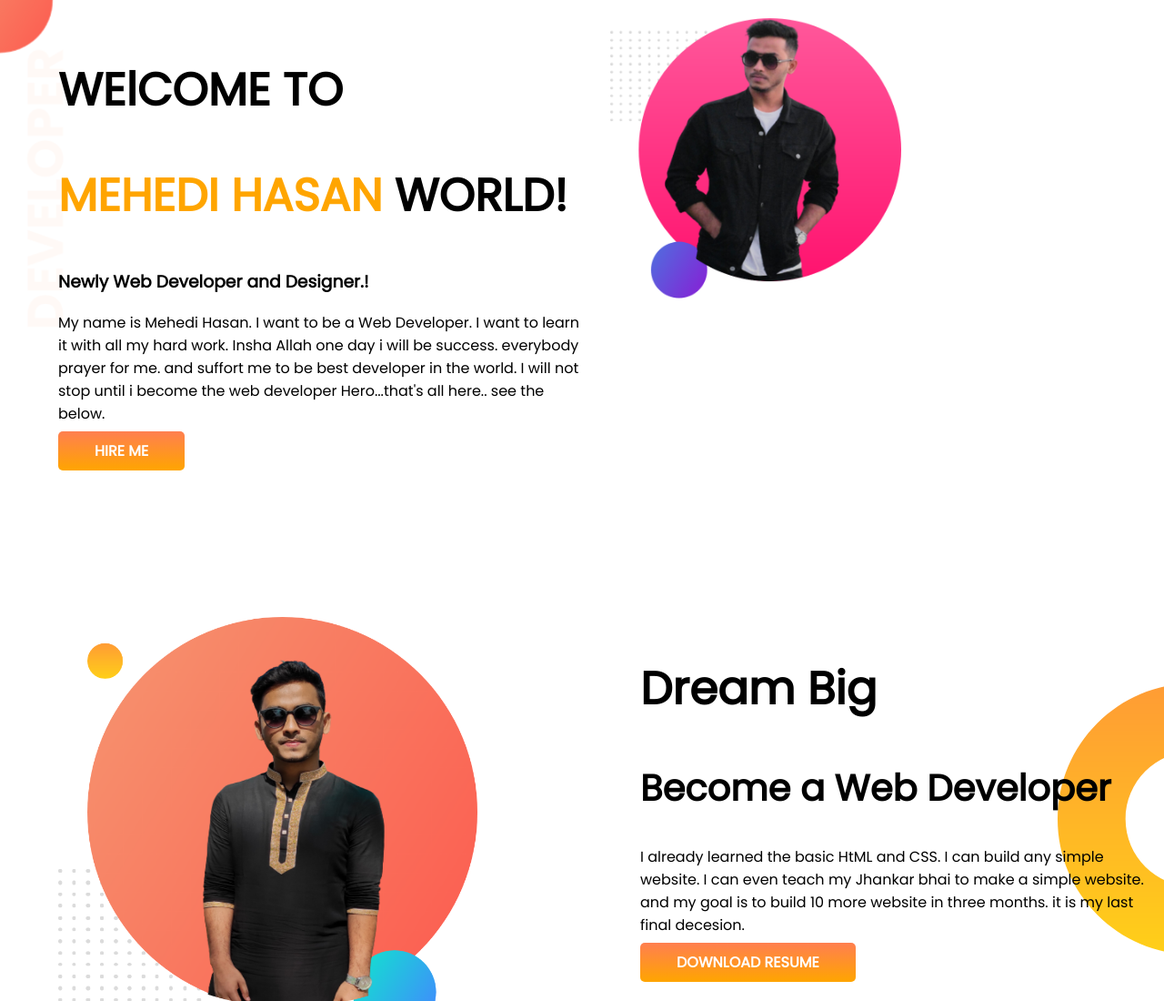
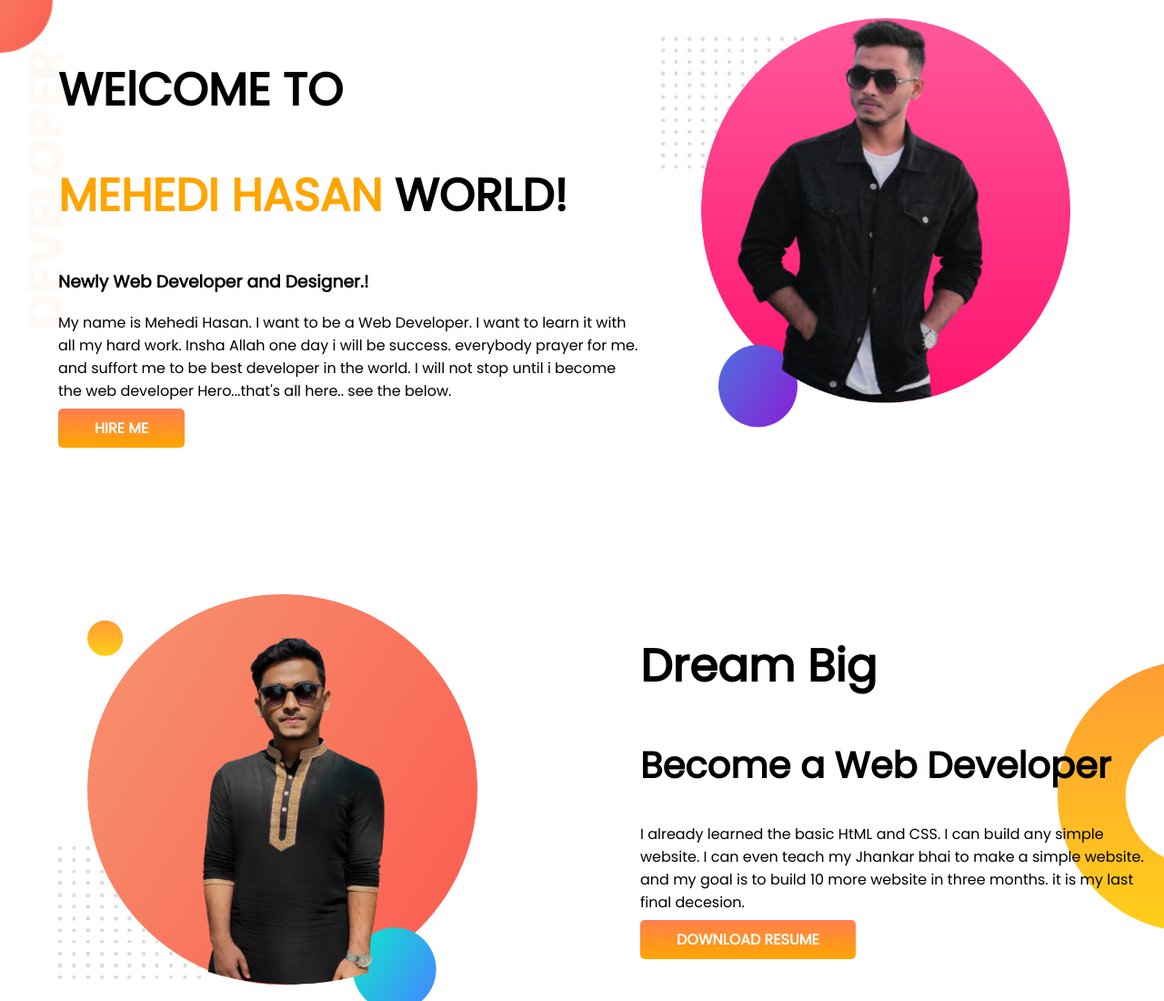
Before and after one commit to MehediHasan265/developer-portfolio, a plain HTML site: page index.html in a window 1280 px wide. Shown: the top 1100 px of the page at 91% size. Drawn offline with Linux system fonts and the light colour scheme.

Commit message:
image-size added

```diff
--- a/index.html
+++ b/index.html
@@ -21,7 +21,7 @@
             <a class="link-button" target="blank" href="https://www.linkedin.com/in/mehedi-hasan-2a7400216/">HIRE ME</a>
         </div>
         <div>
-            <img class="half-width" src="images/mehedi-bg1.png" alt="">
+            <img class="half-width img-size" src="images/mehedi-bg1.png" alt="" >
         </div>
     </section>
       <!---Second part-->
--- a/style.css
+++ b/style.css
@@ -29,6 +29,11 @@ h2 {
 .half-width img {
     width: 80%;
 
+}
+
+.img-size {
+    width: 450px;
+    height: 450px;
 }
 
 .link-button {
```
